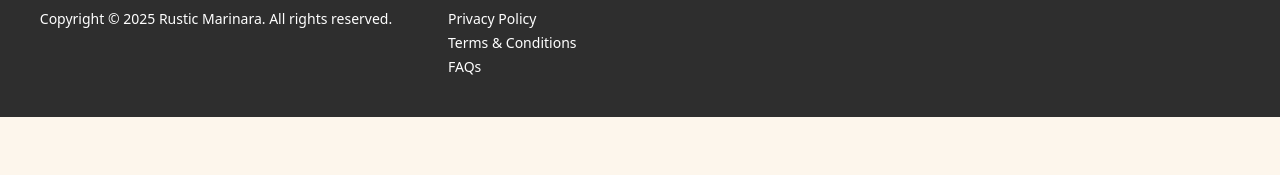
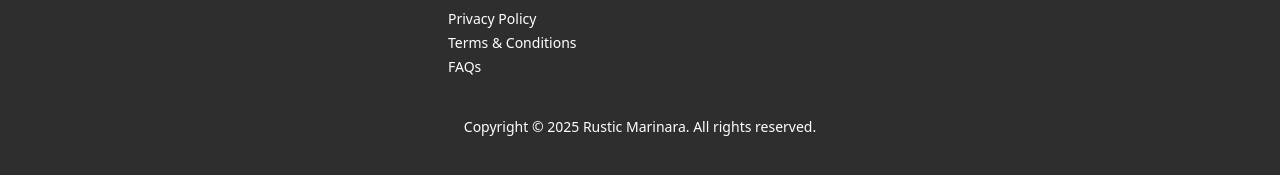
Before and after one commit to theo00000/FinalProject-BNCC-LnT-FrontendDevelopment-2025, a website: page checkout.html in a window 1280 px wide. Shown: the part 1443-1618 px from the top of the page. Before the commit the page ends 1560 px from the top, so only its background shows below. Drawn offline with nearby package versions, Linux system fonts and the light colour scheme.

Commit message:
fifteenth commit

```diff
--- a/checkout.html
+++ b/checkout.html
@@ -121,7 +121,6 @@
       <!-- Logo & Copyright -->
       <div class="flex flex-col items-center md:items-center">
         <img src="image/logo.png" alt="Rustic Marinara logo" class="w-36 mb-3">
-        <p class="text-sm">Copyright © 2025 Rustic Marinara. All rights reserved.</p>
       </div>
 
       <!-- Customer Service -->
@@ -149,8 +148,11 @@
         <p class="text-sm">(+62) 213 5456 269</p>
       </div>
     </div>
+
+    <div class="flex flex-col items-center mt-10 md:items-center sm:text-center sm:text-xs">
+      <p class="text-sm">Copyright © 2025 Rustic Marinara. All rights reserved.</p>
+    </div>
   </footer>
-
   <script>
     document.getElementById('menu-toggle').addEventListener('click', function () {
       const menu = document.getElementById('mobile-menu');
```
